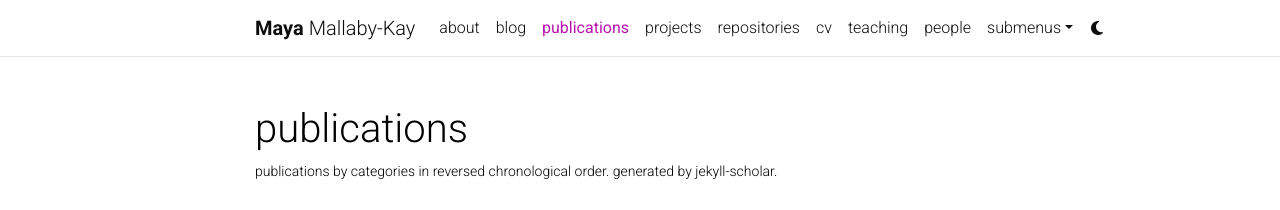
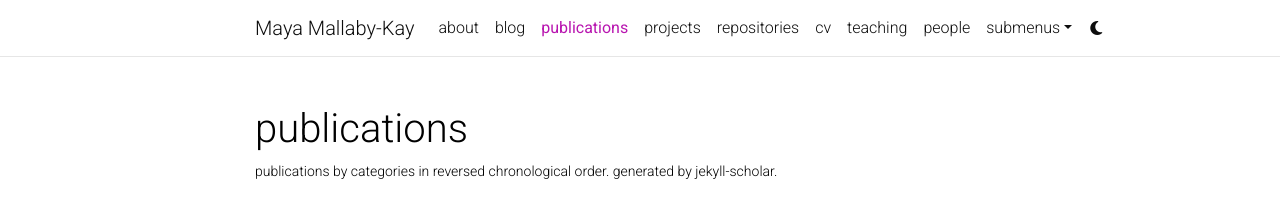
Before and after one commit to mayamkay/mayamkay.github.io, a Jekyll site: the page built from _pages/publications.md, in a window 1280 px wide. Shown: the top 210 px of the page. Built offline with Jekyll 4.4.1, drawn with Linux system fonts in a browser that asks for light colours; comment, search, counter and statistics services are not loaded; a style sheet for code colours, icons or effects is not loaded; part of the change alters nothing that is shown; grey boxes are pictures that could not be loaded.

```diff
--- a/_config.yml
+++ b/_config.yml
@@ -2,7 +2,7 @@
 # Site settings
 # -----------------------------------------------------------------------------
 
-title: blank # the website title (if blank, full name will be used instead)
+title: Maya Mallaby-Kay # the website title (if blank, full name will be used instead)
 first_name: Maya
 middle_name:
 last_name: Mallaby-Kay
```
